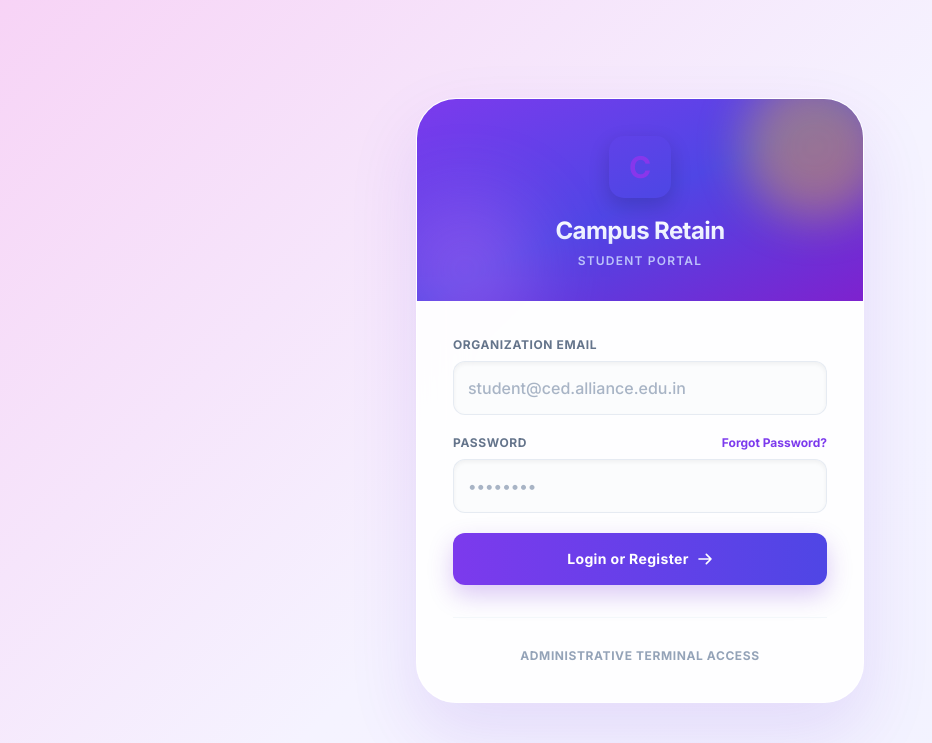
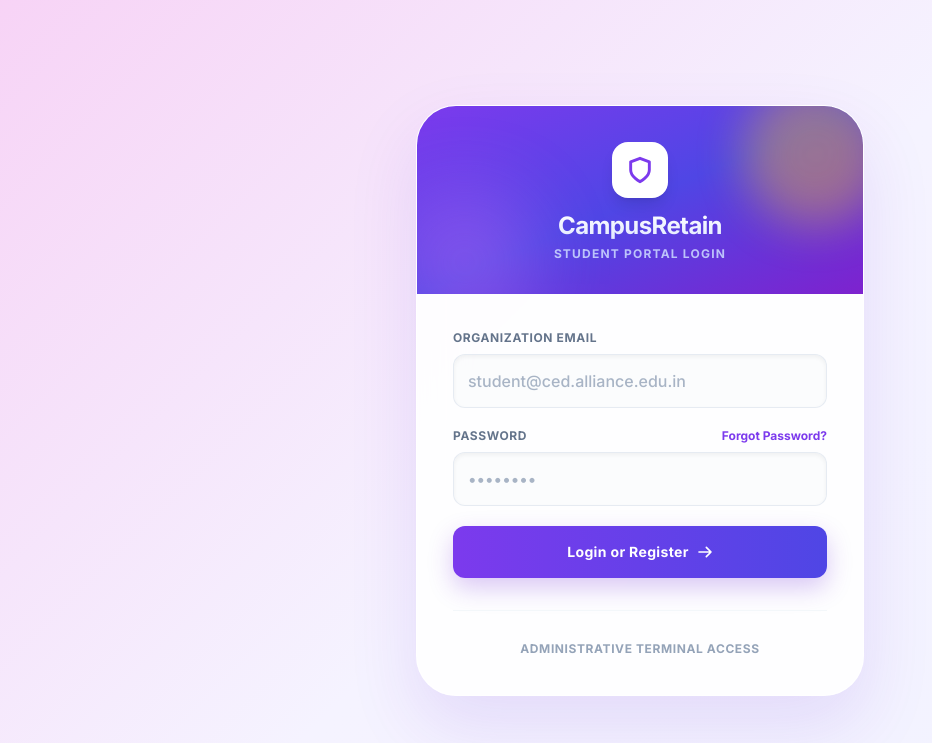
Before and after one commit to vishva3019/CAMPUS_RETAIN_2.0, a Flask app: page /login in a window 1280 px wide. Shown: the top 743 px of the page, without its empty margins (0-932 px from the left). Run offline with Flask 3, Linux system fonts and the light colour scheme; some libraries are stand-ins or nearby versions.

Commit message:
Update login.html

```diff
--- a/templates/login.html
+++ b/templates/login.html
@@ -30,11 +30,17 @@
             <div class="absolute -top-6 -right-6 w-36 h-36 bg-amber-400 rounded-full opacity-20 blur-xl animate-pulse"></div>
             <div class="absolute -bottom-10 -left-6 w-36 h-36 bg-fuchsia-400 rounded-full opacity-30 blur-2xl"></div>
 
-            <div class="w-16 h-16 bg-white text-transparent bg-clip-text bg-gradient-to-br from-violet-600 to-purple-600 rounded-2xl flex items-center justify-center font-black text-3xl mx-auto mb-4 shadow-[0_8px_20px_rgba(0,0,0,0.15)] transform transition duration-500 hover:scale-110 hover:rotate-6 cursor-default animate__animated animate__float">
-                C
+            <div class="flex flex-col items-center justify-center space-y-3 relative z-10">
+                <div class="w-14 h-14 bg-white rounded-2xl flex items-center justify-center text-violet-600 font-black shadow-lg transform transition duration-500 hover:scale-110 hover:rotate-6 cursor-default">
+                    <svg class="w-7 h-7 text-violet-600" viewBox="0 0 24 24" fill="none" stroke="currentColor" stroke-width="2.5" stroke-linecap="round" stroke-linejoin="round">
+                        <path d="M12 22s8-4 8-10V5l-8-3-8 3v7c0 6 8 10 8 10z"/>
+                    </svg>
+                </div>
+                <div>
+                    <h1 id="headerTitle" class="text-2xl font-black tracking-tight bg-gradient-to-b from-white to-indigo-100 text-transparent bg-clip-text">CampusRetain</h1>
+                    <p id="headerSubtitle" class="text-indigo-200/90 text-xs font-bold uppercase tracking-widest mt-1">Student Portal Login</p>
+                </div>
             </div>
-            <h1 id="headerTitle" class="text-2xl font-extrabold tracking-tight relative z-10 bg-gradient-to-b from-white to-indigo-100 text-transparent bg-clip-text">Campus Retain</h1>
-            <p id="headerSubtitle" class="text-indigo-200/90 text-xs font-semibold uppercase tracking-widest mt-1.5 relative z-10">Student Portal</p>
         </div>
 
         <div class="p-9">
@@ -86,7 +92,6 @@
     </div>
 
     <script>
-        // Soft front-end UI mutation script to transition cleanly into recovery mode
         function switchToForgotMode() {
             const form = document.getElementById('authForm');
             const passwordContainer = document.getElementById('passwordFieldContainer');
@@ -94,19 +99,14 @@
             const headerTitle = document.getElementById('headerTitle');
             const headerSubtitle = document.getElementById('headerSubtitle');
 
-            // Adjust endpoints
             form.action = "/forgot-password";
-
-            // Remove parameters safely
             passwordContainer.style.display = "none";
             document.getElementById('loginPassword').required = false;
 
-            // Reconfigure UI texts smoothly
             headerTitle.innerText = "Recovery Console";
             headerSubtitle.innerText = "Request Verification Token";
             btnText.innerText = "Send Verification OTP";
 
-            // Add a clean return link under the button if it doesn't exist
             if(!document.getElementById('backToLoginBtn')) {
                 const returnLink = document.createElement('button');
                 returnLink.type = "button";
```
